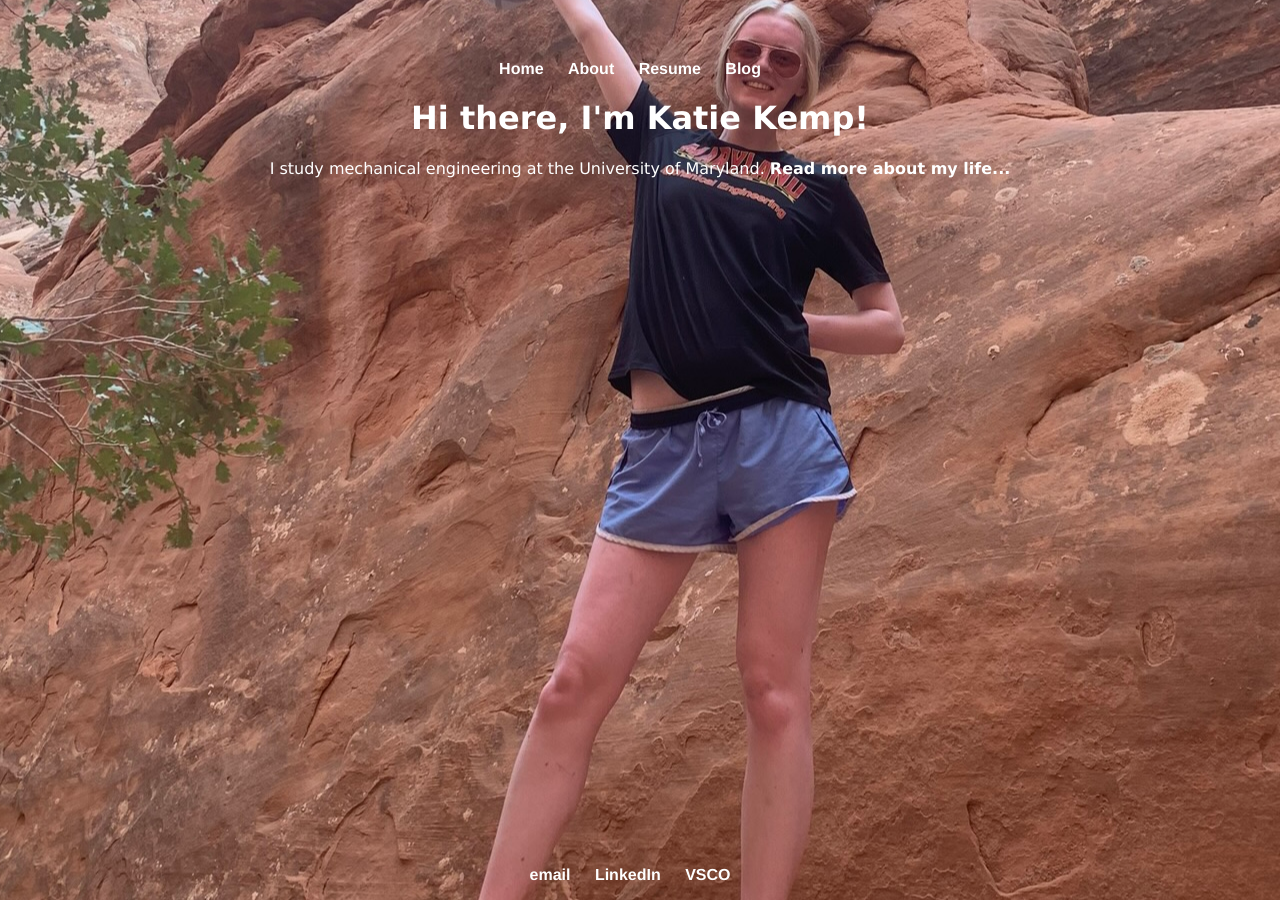
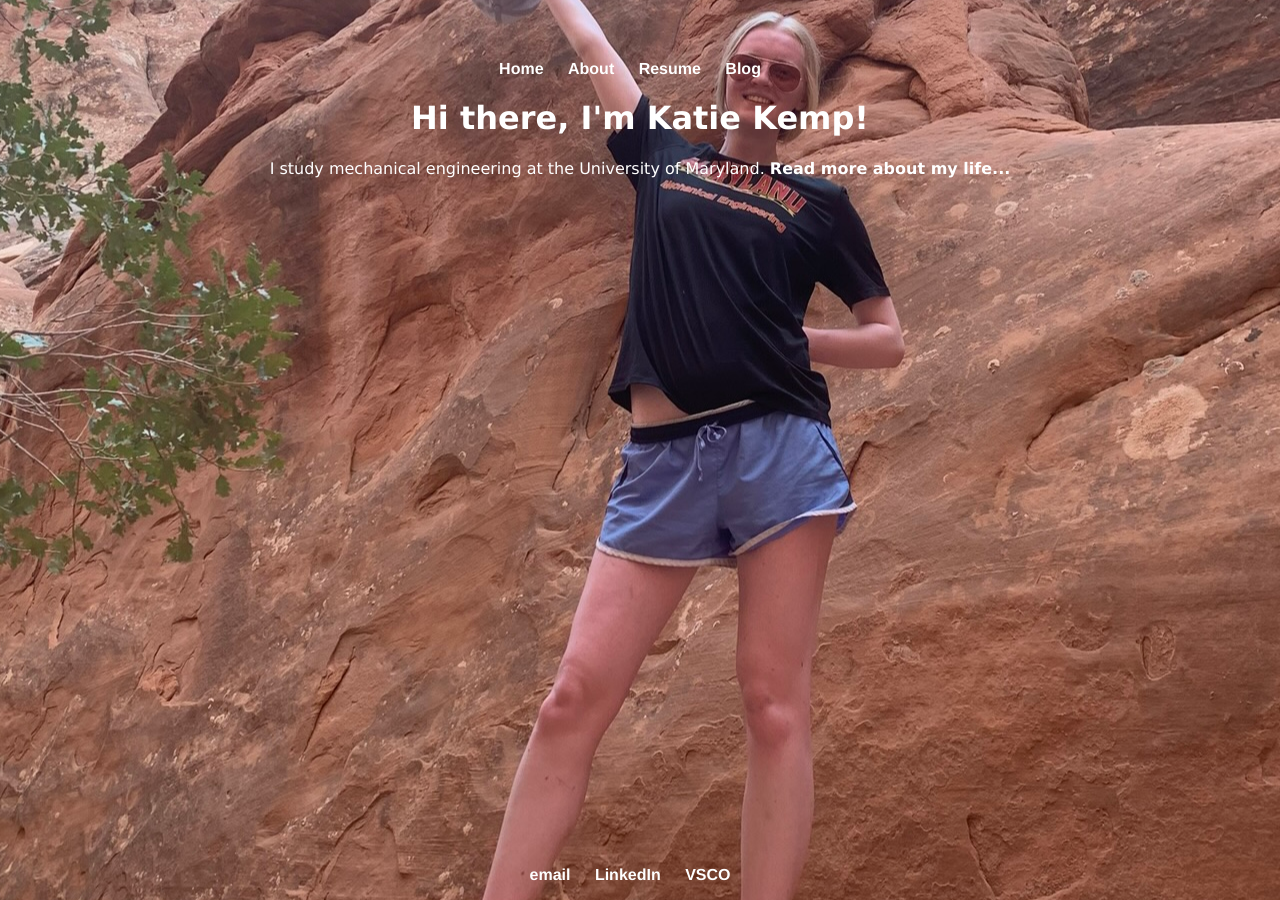
Before and after one commit to katherinekemp/katherinekemp.github.io, a Jekyll site: the page built from index.html, in a window 1280 px wide. Built offline with Jekyll 4.4.1, drawn with Linux system fonts in a browser that asks for light colours.

Commit message:
Update home.html

```diff
--- a/_layouts/home.html
+++ b/_layouts/home.html
@@ -8,7 +8,7 @@
 				background-image: url("homepage.JPG");
 				background-size: auto;
 				background-repeat: no-repeat;
-				background-position: 50% 26%;
+				background-position: 50% 25%;
 				text-align: center;
 			}
 			footer {
```
